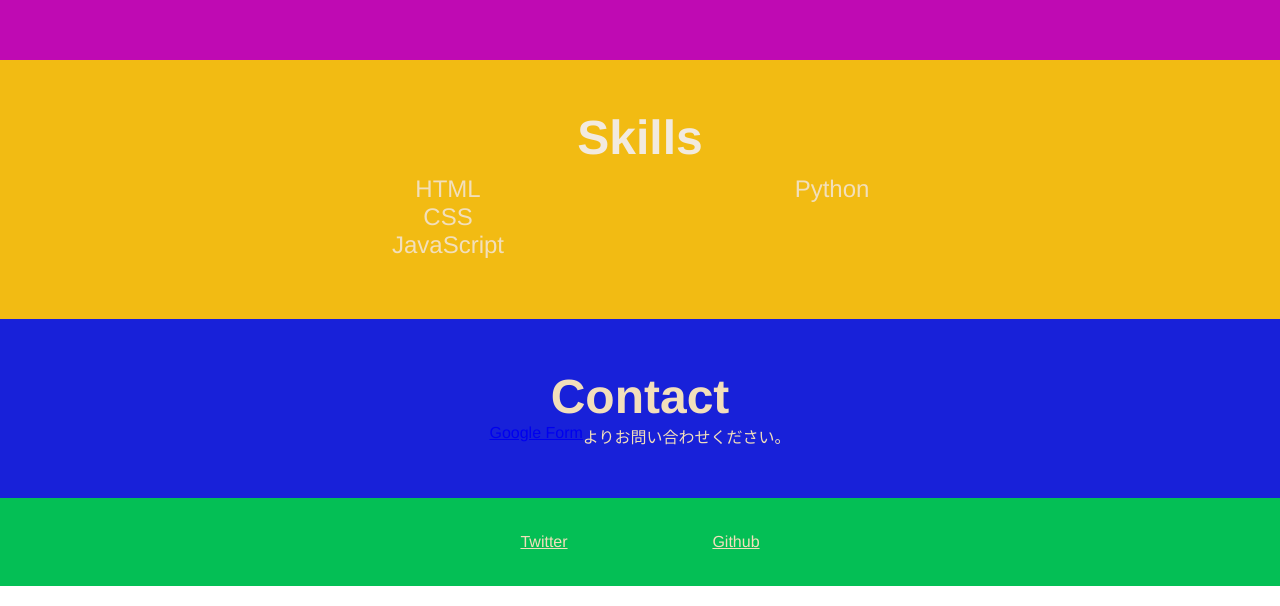
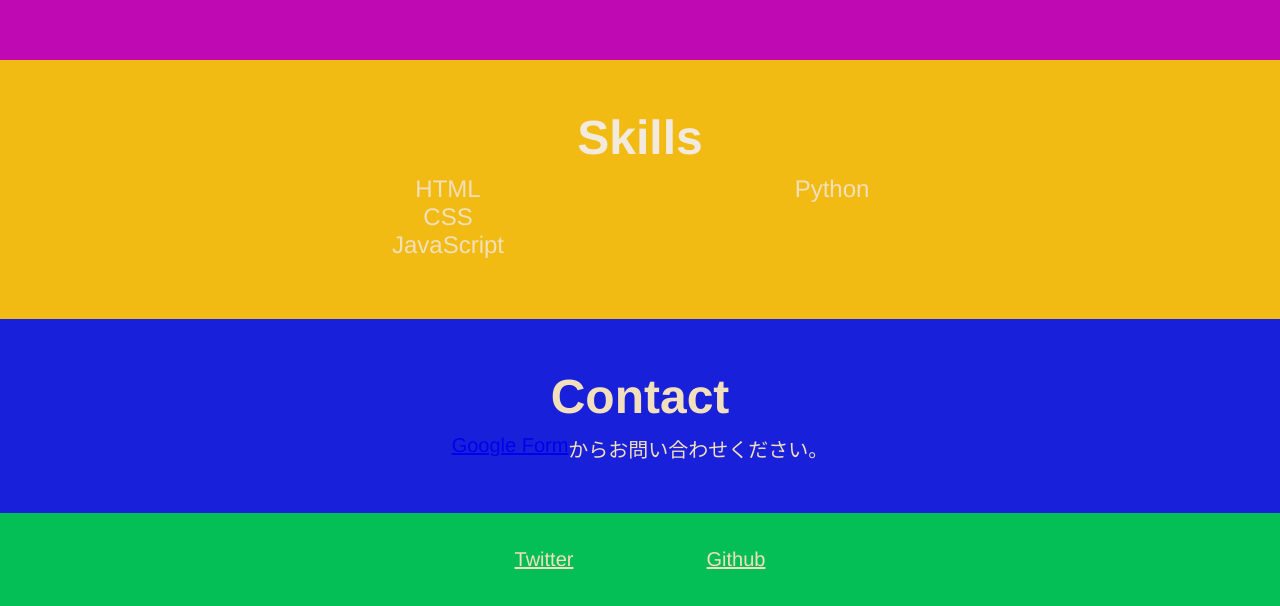
Before and after one commit to Yuhnosuke/portfolio, a Vue app: page /#/ in a window 1280 px wide. Shown: the part 708-1314 px from the top of the page. Built offline with nearby package versions, Linux system fonts and the light colour scheme.

Commit message:
form とsnsのfont を調整

```diff
--- a/src/components/Contact.vue
+++ b/src/components/Contact.vue
@@ -3,7 +3,7 @@
         h3 Contact
         .form
             p: a(href="https://docs.google.com/forms/d/1pa2nFX-mO67YGFR_Bj3CqvnVwefCMDQOYVkSnQ7P5lE/edit" target='_blank') Google Form
-            p よりお問い合わせください。
+            P からお問い合わせください。
 </template>
 
 <script>
@@ -23,6 +23,9 @@ export default {
         h3, p {
             color: $font-color;
         }
+        p {
+            font-size: map-get($font-size, 'form');
+        }
         a:active, a:visited, a:active {
             color: $font-color;
         }
@@ -30,5 +33,6 @@ export default {
     .form {
         display: flex;
         justify-content: center;
+        margin-top: 10px;
     }
 </style>
--- a/src/components/Footer.vue
+++ b/src/components/Footer.vue
@@ -20,6 +20,7 @@
                 padding: 10px 0;
                 a {
                     color: $font-color;
+                    font-size: map-get($font-size, 'sns');
                 }
             }
         }
--- a/styles/_variables.scss
+++ b/styles/_variables.scss
@@ -5,6 +5,8 @@ $font-size: (
     job: 2.5rem,
     sections: 3rem,
     skills: 1.5rem,
+    form: 1.25rem,
+    sns: 1.25rem,
 );
 
 $background-color: (
```
